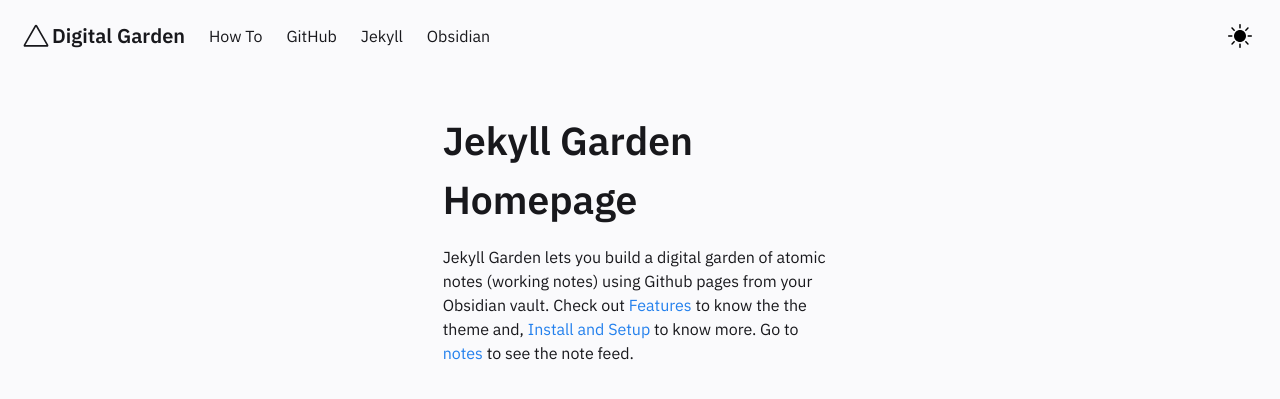
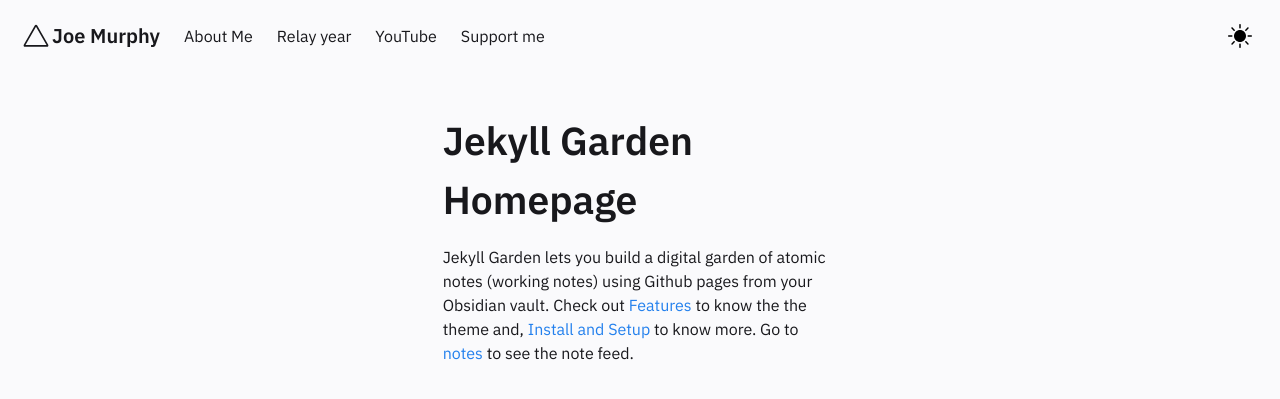
Before and after one commit to sir-ronahan/sir-ronahan.github.io, a Jekyll site: the page built from pages/index.md, in a window 1280 px wide. Shown: the top 399 px of the page. Built offline with Jekyll 4.4.1, drawn with Linux system fonts in a browser that asks for light colours.

Commit message:
Update Header.html

```diff
--- a/_includes/Header.html
+++ b/_includes/Header.html
@@ -35,7 +35,7 @@
         <svg width="32" height="32" viewBox="0 0 80 80" fill="none" xmlns="http://www.w3.org/2000/svg">
           <path fill-rule="evenodd" clip-rule="evenodd" d="M36.9477 13.7742C38.3043 11.4086 41.6957 11.4086 43.0523 13.7742L70.5226 61.6774C71.8791 64.043 70.1834 67 67.4703 67H12.5297C9.81658 67 8.12089 64.043 9.47744 61.6774L36.9477 13.7742ZM40 16.9677L13.7506 62.7419H66.2494L40 16.9677Z" fill="var(--text-main)"/>
         </svg>
-        <h4>Digital Garden</h4>
+        <h4>Joe Murphy</h4>
       </a>
       <div class="navbar-item navbar-dark-mode__mobile is-hidden-tablet" onclick="modeSwitcher()">
         <div class="buttons">
@@ -56,16 +56,16 @@
     <div id="navbarBasicExample" class="navbar-menu">
       <div class="navbar-start">
         <a href="../posts/how-to"  class="navbar-item">
-          How To
+          About Me
         </a>
-        <a href="https://github.com/Jekyll-Garden/jekyll-garden.github.io" target="_blank" class="navbar-item">
-          GitHub
+        <a href="https://www.uccf.org.uk/" target="_blank" class="navbar-item">
+          Relay year
         </a>
-        <a href="https://jekyllrb.com/" target="_blank"  class="navbar-item">
-          Jekyll
+        <a href="https://www.youtube.com/channel/UCXRBCFUA1qw3W6e8NURCjlA" target="_blank"  class="navbar-item">
+          YouTube
         </a>
-        <a href="https://obsidian.md/"  target="_blank" class="navbar-item">
-          Obsidian
+        <a href="https://www.uccf.org.uk/"  target="_blank" class="navbar-item">
+          Support me
         </a>
       </div>
       <div class="navbar-end is-hidden-mobile" onclick="modeSwitcher()" >
```
